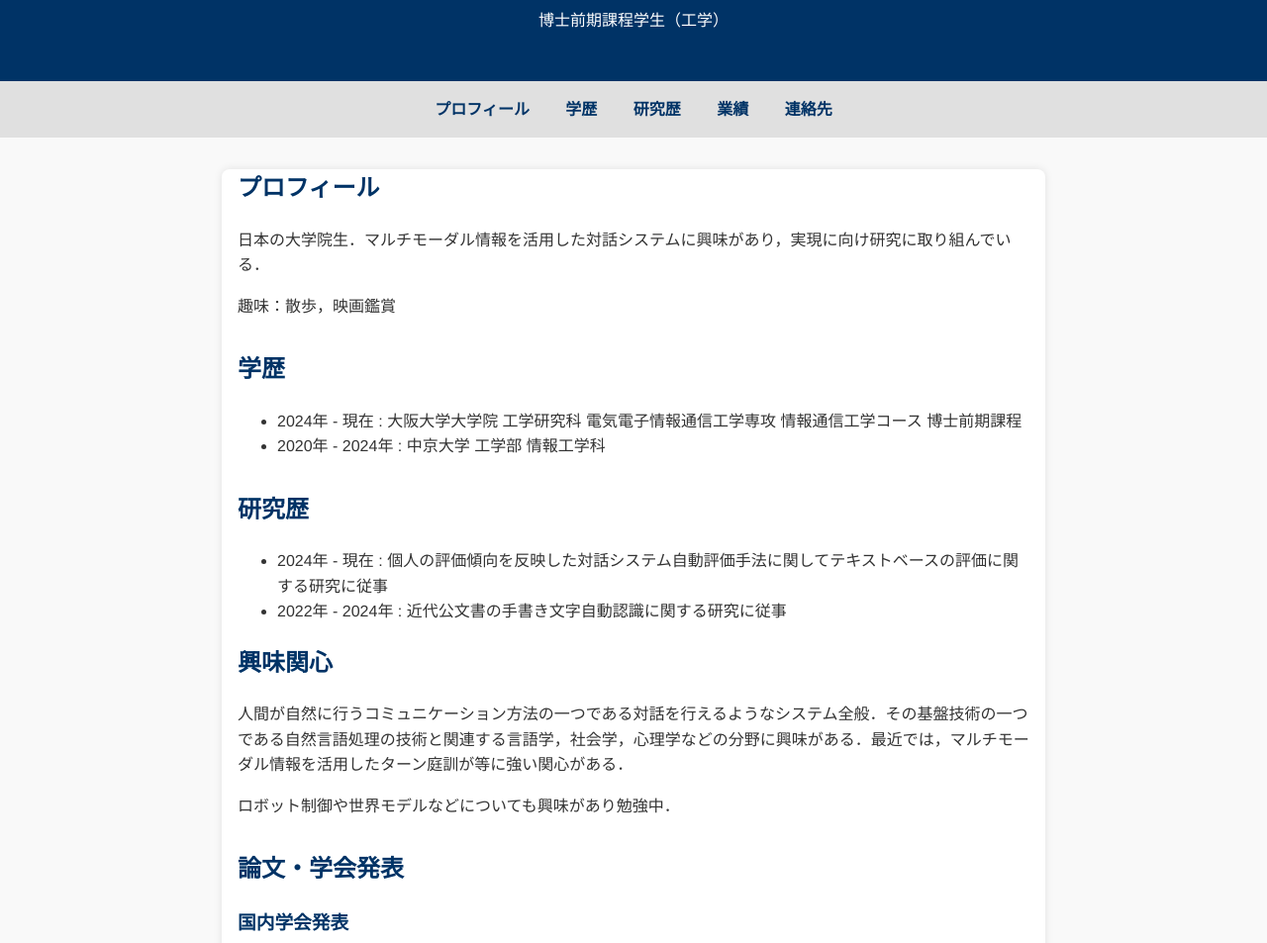
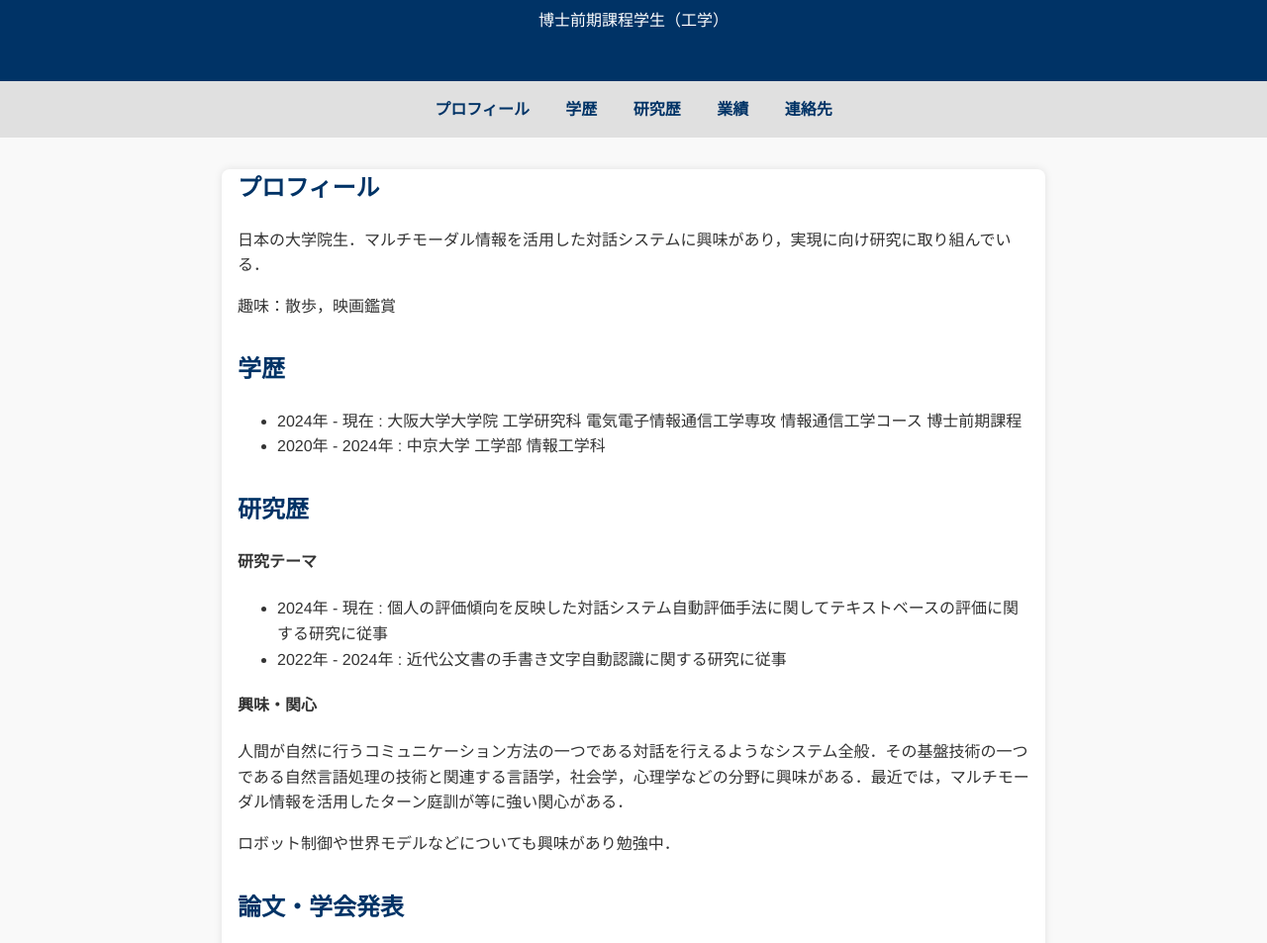
Before and after one commit to KeKm319/KeKm319.github.io, a plain HTML site: page index.html in a window 1280 px wide. Shown: the part 118-1071 px from the top of the page at 99% size. Drawn offline with Linux system fonts and the light colour scheme.

Commit message:
Update index.html

```diff
--- a/index.html
+++ b/index.html
@@ -43,11 +43,12 @@
 
         <section id="research">
             <h2>研究歴</h2>
+            <h4>研究テーマ</h4>
             <ul>
                 <li>2024年 - 現在 : 個人の評価傾向を反映した対話システム自動評価手法に関してテキストベースの評価に関する研究に従事</li>
                 <li>2022年 - 2024年 : 近代公文書の手書き文字自動認識に関する研究に従事 </li>
             </ul>
-            <h2>興味関心</h2>
+            <h4>興味・関心</h4>
             <p>人間が自然に行うコミュニケーション方法の一つである対話を行えるようなシステム全般．その基盤技術の一つである自然言語処理の技術と関連する言語学，社会学，心理学などの分野に興味がある．最近では，マルチモーダル情報を活用したターン庭訓が等に強い関心がある．</p>
             <p>ロボット制御や世界モデルなどについても興味があり勉強中．</p>
         </section>
```
